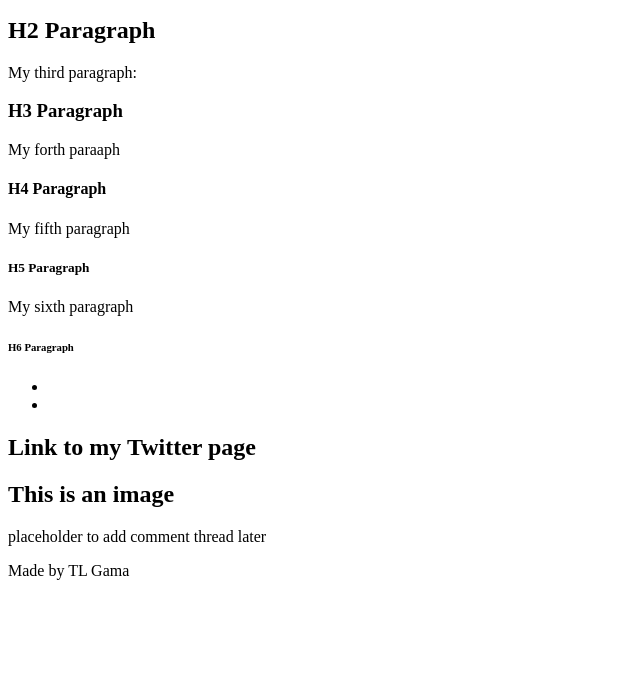
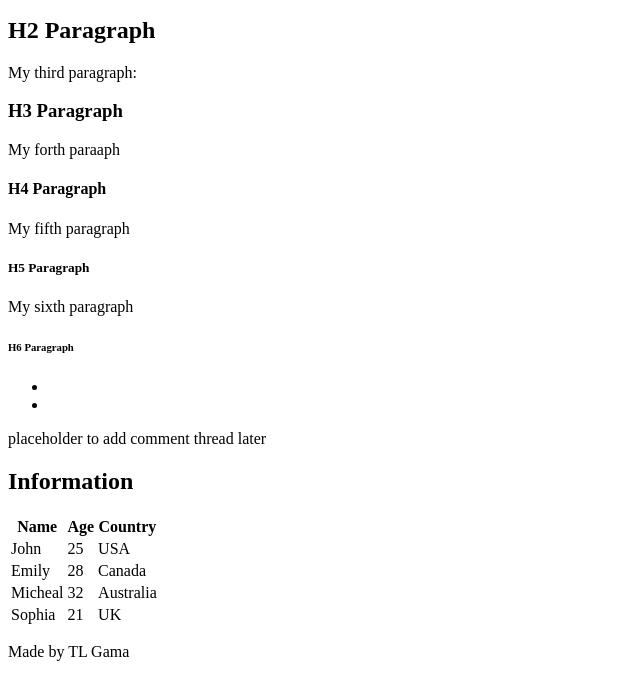
Before and after one commit to TLGama/alx_tools, a plain HTML site: page git/html/index.html in a window 1280 px wide. Shown: the part 135-812 px from the top of the page, without its empty margins (0-640 px from the left). Drawn offline with Linux system fonts and the light colour scheme.

Commit message:
4. Add some level of creativity

```diff
--- a/git/html/index.html
+++ b/git/html/index.html
@@ -20,15 +20,43 @@
             </ul>
         </header>
         <main>
-            <article>
-                <h1>Link to my Twitter page </h1>
-                <a href="https://twitter.com/Word_El/status/1676017394223816704?t=GbXIkKBAJl_LEVmZOmDgWw&s=19"></a>
-                <h2>This is an image</h2>
-                <a href="https://www.holbertonschool.com/holberton-logo.png"></a>
-            </article>
             <aside>
                 <p>placeholder to add comment thread later</p>
             </aside>
+            <article>
+                <h2>Information</h2>
+                <table>
+                    <thead>
+                        <tr>
+                            <th>Name</th>
+                            <th>Age</th>
+                            <th>Country</th>
+                        </tr>
+                    </thead>
+                    <tbody>
+                        <tr>
+                            <td>John</td>
+                            <td>25</td>
+                            <td>USA</td>
+                        </tr>
+                        <tr>
+                            <td>Emily</td>
+                            <td>28</td>
+                            <td>Canada</td>
+                        </tr>
+                        <tr>
+                            <td>Micheal</td>
+                            <td>32</td>
+                            <td>Australia</td>
+                        </tr>
+                        <tr>
+                            <td>Sophia</td>
+                            <td>21</td>
+                            <td>UK</td>
+                        </tr>
+                    </tbody>
+                </table>
+            </article>
         </main>
 
         <footer>
```
